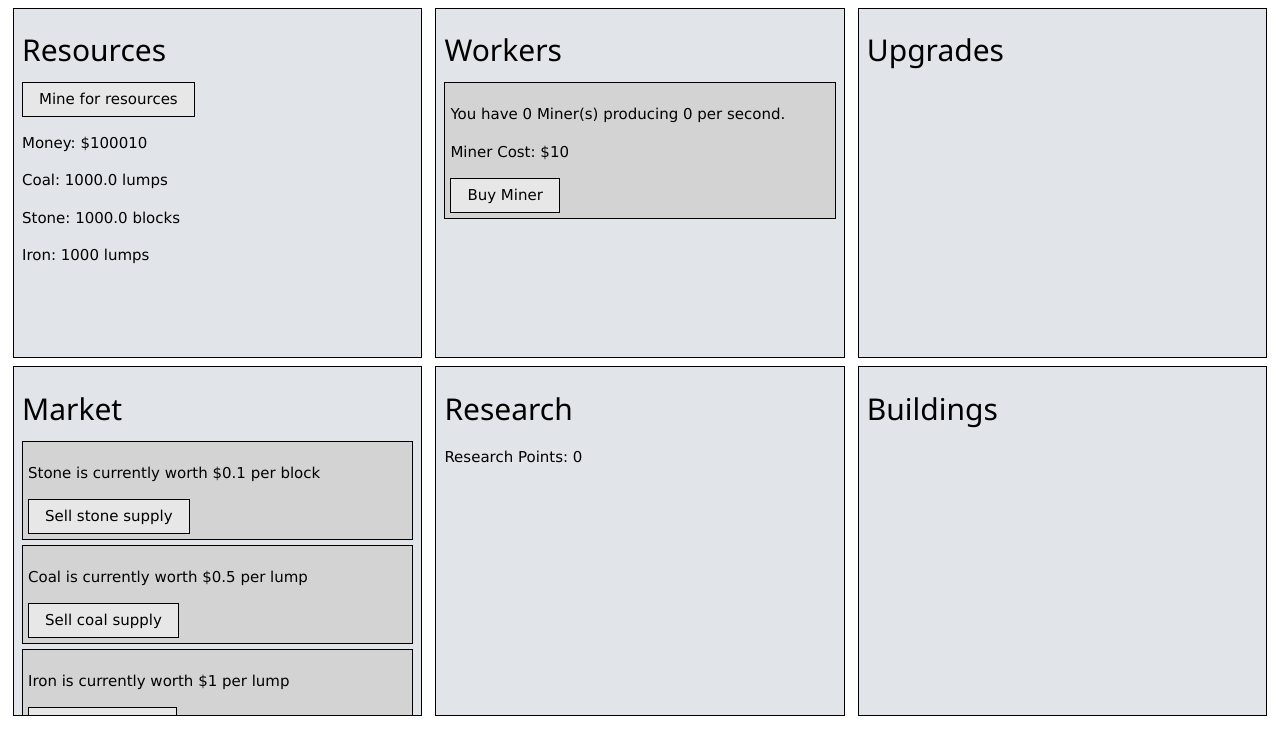
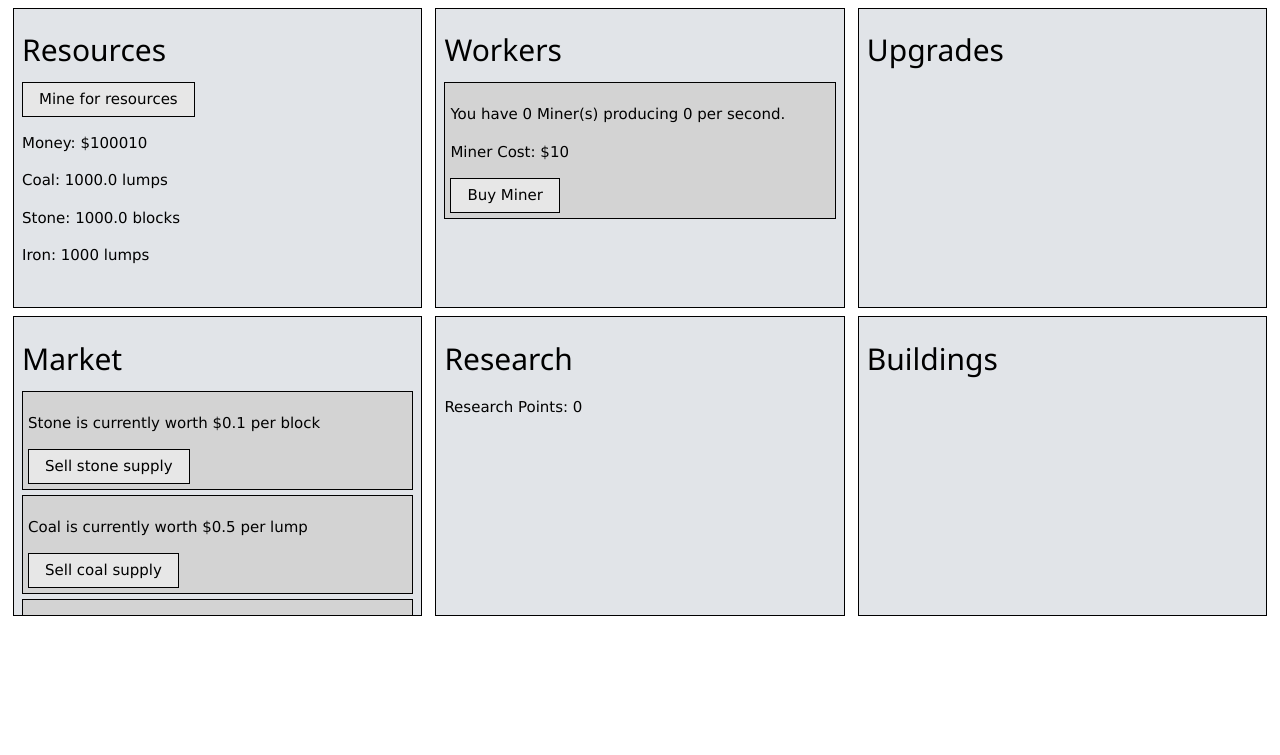
Before and after one commit to Fc500/Fc500.github.io, a PHP site: page /game.html in a window 1280 px wide. Shown: the top 755 px of the page. Run offline with PHP 8.4, Linux system fonts and the light colour scheme.

Commit message:
Update game.css

```diff
--- a/theengineer/game.css
+++ b/theengineer/game.css
@@ -34,7 +34,7 @@ main {
 }
 
 section {
-    height: 350px;
+    height: 300px;
     background-color: #e1e4e8;
     border: 1px black solid;
     overflow-x: hidden;
```
